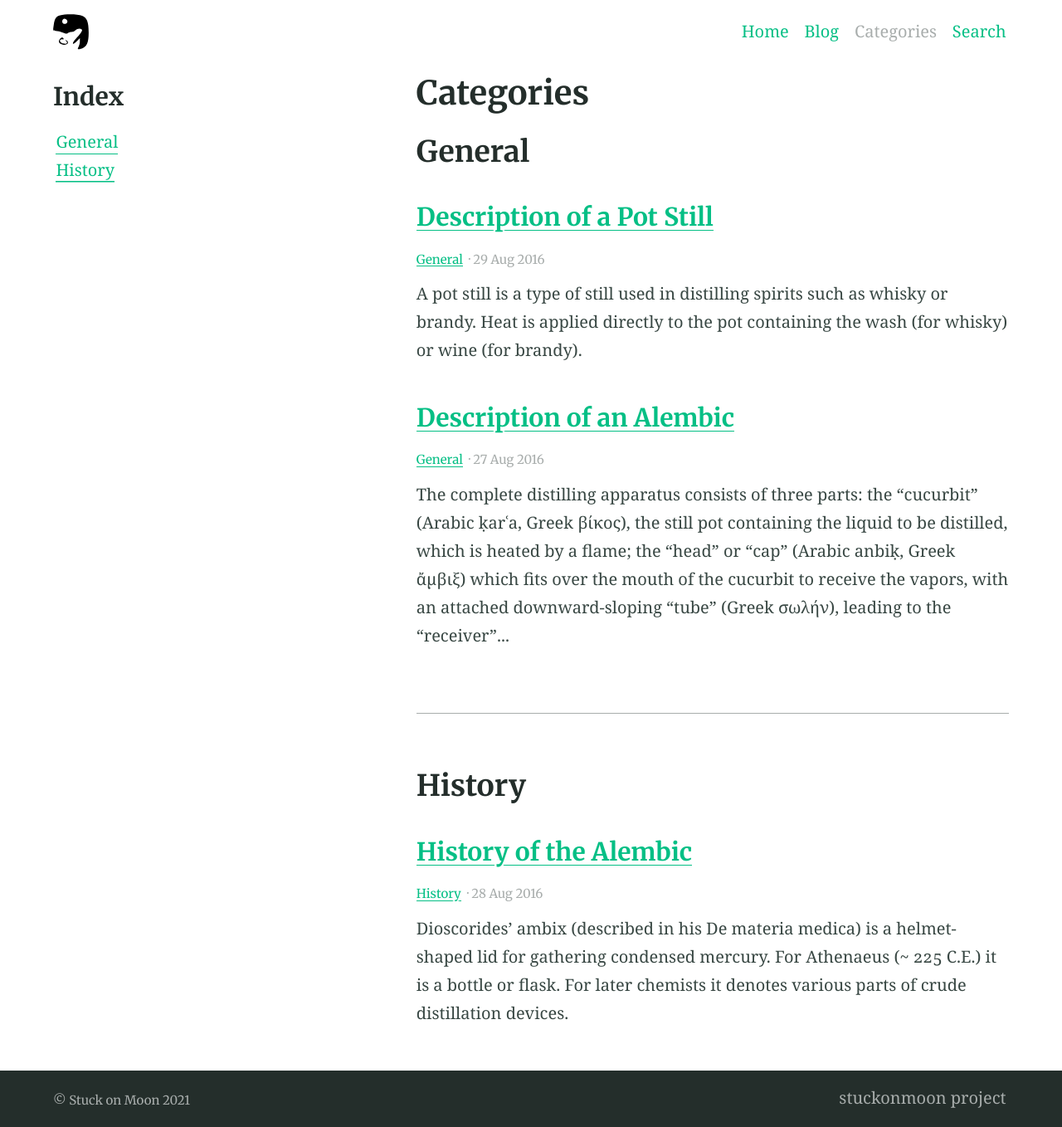
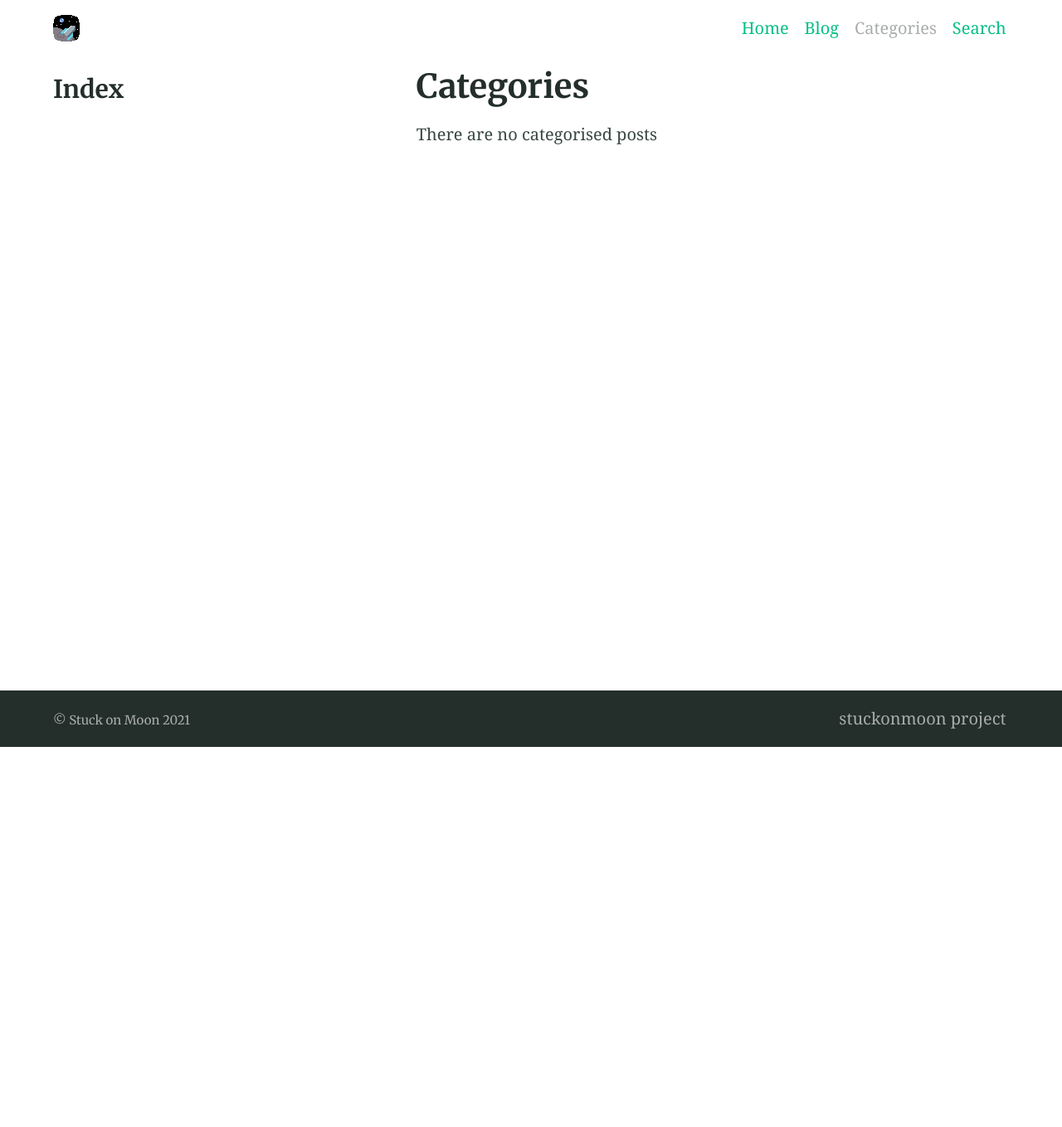
Before and after one commit to Yukinyaa/StuckOnMoon, a Jekyll site: the page built from docs/categories.md, in a window 1280 px wide. Shown: the whole page at 83% size. Built offline with Jekyll 4.4.1, drawn with Linux system fonts in a browser that asks for light colours; after the commit the page ends 900 px from its top, so only the background shows below that.

```diff
--- a/docs/_config.yml
+++ b/docs/_config.yml
@@ -92,7 +92,7 @@
 encoding: utf-8 # Make sure the encoding is right
 lang: en-GB # Set the site language
 title: "Stuck on Moon" # Site name or title, also used in jekyll-seo-tag
-logo: "/assets/logos/logo.svg" # Site logo, also used in jekyll-seo-tag
+logo: "/assets/logos/logo.png" # Site logo, also used in jekyll-seo-tag
 description: "Alembic is a starting point for Jekyll projects. Rather than starting from scratch, this boilerplate is designed to get the ball rolling immediately" # Site description and default description, also used in jekyll-seo-tag
 url: "https://stuckonmoon.us.to" # Site url, also used in jekyll-seo-tag
 baseurl: ""
--- a/docs/_posts/2016-08-27-example-post-one.md
+++ /dev/null
@@ -1,14 +0,0 @@
----
-title: Description of an Alembic
-categories:
-- General
-feature_image: "https://picsum.photos/2560/600?image=872"
----
-
-The complete distilling apparatus consists of three parts: the "cucurbit" (Arabic ḳarʿa, Greek βίκος), the still pot containing the liquid to be distilled, which is heated by a flame; the "head" or "cap" (Arabic anbiḳ, Greek ἄμβιξ) which fits over the mouth of the cucurbit to receive the vapors, with an attached downward-sloping "tube" (Greek σωλήν), leading to the "receiver" (Arabic ḳābila, Greek ἄγγος or φιάλη) container.
-
-<!-- more -->
-
-Retorts have the "cap" and the "cucurbit" made into one. The anbik is also called the raʾs (head) of the cucurbit. The liquid in the cucurbit is heated or boiled; the vapour rises into the anbik, where it cools by contact with the walls and condenses, running down the spout into the receiver. A modern descendant of the alembic is the pot still, used to produce distilled beverages.
-
-_Originally from [Alembic - Wikipedia](https://en.wikipedia.org/wiki/Alembic)_
--- a/docs/_posts/2016-08-28-example-post-two.md
+++ /dev/null
@@ -1,17 +0,0 @@
----
-title: History of the Alembic
-categories:
-- History
-feature_text: |
-  The History of the Alembic tool
----
-
-Dioscorides' ambix (described in his De materia medica) is a helmet-shaped lid for gathering condensed mercury. For Athenaeus (~ 225 C.E.) it is a bottle or flask. For later chemists it denotes various parts of crude distillation devices.
-
-<!-- more -->
-
-Alembic drawings appear in works of Cleopatra the Alchemist, Synesius, and Zosimos of Panopolis. There were alembics with two (dibikos) and three (tribikos) receivers.[4] According to Zosimos of Panopolis, the alembic was invented by Mary the Jewess.[5]
-
-The anbik is described by Ibn al-Awwam in his Kitab al-Filaha (Book of Agriculture), where he explains how rose-water is distilled. Amongst others, it is mentioned in the Mafatih al-Ulum (Key of Sciences) of Khwarizmi and the Kitab al-Asrar (Book of Secrets) of Al-Razi. Some illustrations occur in the Latin translations of works which are attributed to Geber.[2]
-
-_Originally from [Alembic - Wikipedia](https://en.wikipedia.org/wiki/Alembic)_
--- a/docs/_posts/2016-08-29-example-post-three.md
+++ /dev/null
@@ -1,18 +0,0 @@
----
-title: Description of a Pot Still
-categories:
-- General
-excerpt: |
-  A pot still is a type of still used in distilling spirits such as whisky or brandy. Heat is applied directly to the pot containing the wash (for whisky) or wine (for brandy).
-feature_text: |
-  ## The Pot Still
-  The modern pot still is a descendant of the alembic, an earlier distillation device
-feature_image: "https://picsum.photos/2560/600?image=733"
-image: "https://picsum.photos/2560/600?image=733"
----
-
-A pot still is a type of still used in distilling spirits such as whisky or brandy. Heat is applied directly to the pot containing the wash (for whisky) or wine (for brandy). This is called a batch distillation (as opposed to a continuous distillation).
-
-At standard atmospheric pressure, alcohol boils at 78 °C (172 °F), while water boils at 100 °C (212 °F). During distillation, the vapour contains more alcohol than the liquid. When the vapours are condensed, the resulting liquid contains a higher concentration of alcohol. In the pot still, the alcohol and water vapour combine with esters and flow from the still through the condensing coil. There they condense into the first distillation liquid, the so-called "low wines". The low wines have a strength of about 25–35% alcohol by volume, and flow into a second still. It is then distilled a second time to produce the colourless spirit, collected at about 70% alcohol by volume. Colour is added through maturation in an oak aging barrel, and develops over time.
-
-The modern pot still is a descendant of the alembic, an earlier distillation device.
```
Also changed, not shown: docs/index.md (+0 -8 lines), docs/_posts/Untitled.md (deleted), docs/screenshot.png (deleted).
